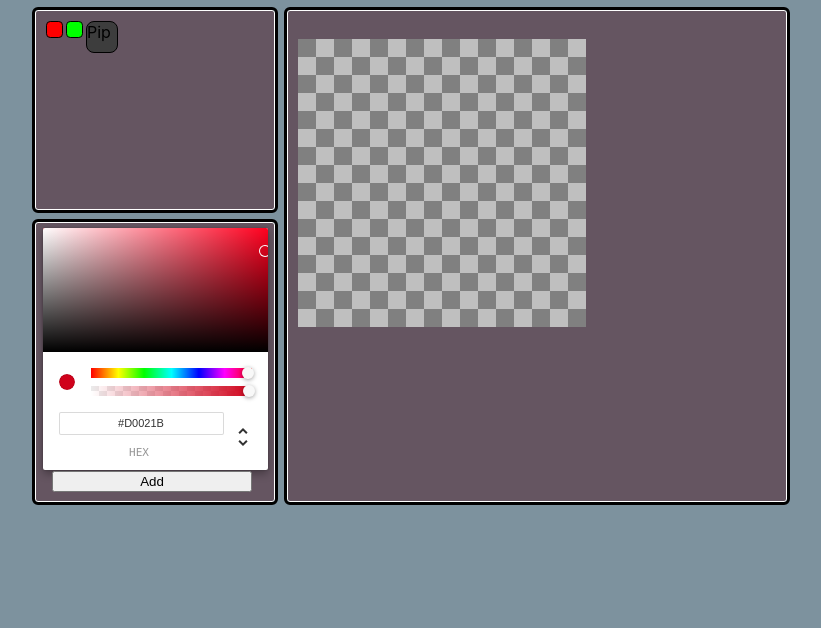
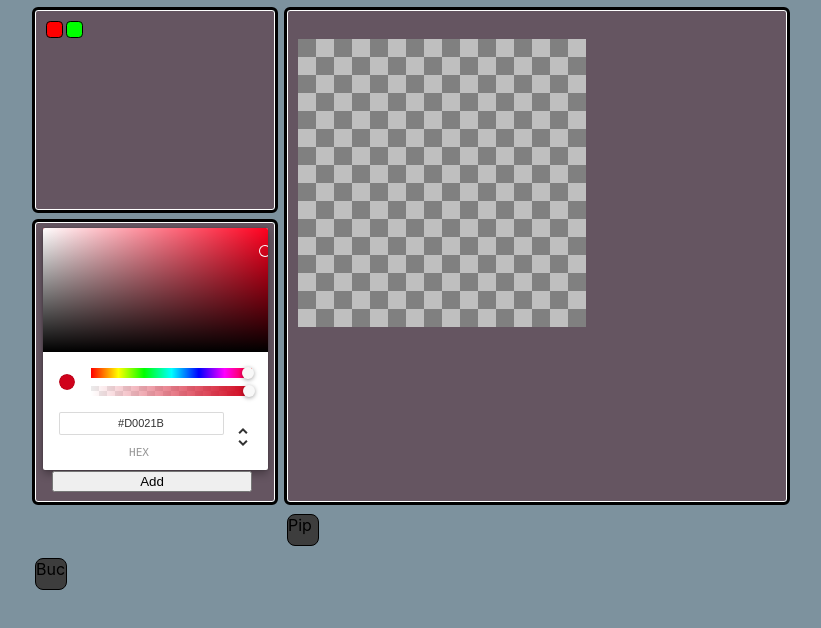
Before and after one commit to KonstantinKolo/PixiArtSimple, a React (Create React App) app: page / in a window 1280 px wide. Shown: the top 628 px of the page, without its empty margins (285-1106 px from the left). Built offline with nearby package versions, Linux system fonts and the light colour scheme.

Commit message:
Added bucket tool

```diff
--- a/src/App.css
+++ b/src/App.css
@@ -61,12 +61,19 @@ body{
   border-radius: 25%;
   border: 1px solid black;
 }
+.bucket{
+  height: 30px;
+  width: 30px;
+  border: 1px solid black;
+  border-radius: 25%;
+  user-select: none;
+}
 .pipette{
   height: 30px;
   width: 30px;
-  background-color: gray;
   border: 1px solid black;
   border-radius: 25%;
+  user-select: none;
 }
 .color-picker-holder{
   border: 1.5px solid white;
--- a/src/App.jsx
+++ b/src/App.jsx
@@ -2,6 +2,7 @@ import './App.css';
 import { Canvas } from './DrawingMenu/Canvas.jsx';
 import { ColorHolder } from './DrawingMenu/ColorHolder.jsx';
 import { ColorPicker } from './DrawingMenu/ColorPicker.jsx';
+import { Bucket } from './DrawingMenu/DrawingItems/Bucket.jsx';
 import { Pipette } from './DrawingMenu/DrawingItems/Pipette.jsx';
 import { useState } from 'react';
 
@@ -24,11 +25,12 @@ function App() {
 
         <div className='color-holder'>
           <ColorHolder />
-          <Pipette />
         </div>
         <div className='color-picker-holder'>
           <ColorPicker />
         </div>
+        <Pipette />
+        <Bucket />
       </div>
     </>
   );
--- a/src/DrawingMenu/Canvas.jsx
+++ b/src/DrawingMenu/Canvas.jsx
@@ -1,21 +1,63 @@
 import { colorExp, setColorExp } from "../App";
-import { setBtnColorExp, usingPip, usingPipSet } from "./DrawingItems/Pipette";
+import { usingBuc } from "./DrawingItems/Bucket";
+import { setBtnColorPipExp, usingPip, usingPipSet } from "./DrawingItems/Pipette";
 
 const Canvas = () => {
-  let counter = 0;
+  let counterX = 0;
+  let counterY = 0;
   let isMouseDown = false;
   let isTouchDown = false;
+
+  const bucSelector = (originalId) => {
+    const checkColor = document.getElementById(originalId).style.backgroundColor;
+
+    const recursionInSelector = (id) => {
+      const idArray = id.split(',');
+      const tU = document.getElementById(`${idArray[0]},${idArray[1]-1}`);
+      const tL = document.getElementById(`${idArray[0]-1},${idArray[1]}`);
+      const tD = document.getElementById(`${idArray[0]},${1+parseInt(idArray[1])}`);
+      const tR = document.getElementById(`${1+parseInt(idArray[0])},${idArray[1]}`);
+      // const tUL = document.getElementById(`${parseInt(idArray[0])-1},${parseInt(idArray[1])-1}`);
+      // const tUR = document.getElementById(`${parseInt(idArray[0])+1},${parseInt(idArray[1])-1}`);
+      // const tDL = document.getElementById(`${parseInt(idArray[0])-1},${parseInt(idArray[1])+1}`);
+      // const tDR = document.getElementById(`${parseInt(idArray[0])+1},${parseInt(idArray[1])+1}`);
+      let targetArr = [tU, tL, tD, tR];
+      const helpArr = [];
+      targetArr.forEach(function (element) {
+        if(element){
+          helpArr.push(element);
+        }
+      })
+      targetArr = helpArr;
+      targetArr.forEach(function(element) {
+        if(element.style.backgroundColor === checkColor){
+          if(element.nodeName === 'DIV'){
+            console.log(element);
+            element.style.backgroundColor = colorExp;
+            recursionInSelector(element.id);
+          }
+        }
+      })
+    }
+
+    recursionInSelector(originalId);
+  }
 
   const handleClick = event => {
     if(usingPip === true){
       setColorExp(event.target.style.backgroundColor);
-      setBtnColorExp('#3d3d3d');
+      setBtnColorPipExp('#3d3d3d');
       usingPipSet(false);
       var root = document.querySelector(':root');
       root.style.setProperty('--selectedColor', `${event.target.style.backgroundColor}`);
     }
-    else
+    else if(usingBuc === true){
+      bucSelector(event.target.id);
+    }
+    else{
+      console.log(event.target.style.backgroundColor);
       event.target.style.backgroundColor = colorExp;
+    }
   }
 
   //for mobile
@@ -60,30 +102,30 @@ const Canvas = () => {
     <>
       {[...Array(8)].map((x, i) =>
         <>
-          <p>&nbsp;</p>
+          <p id={`${counterX=0},${counterY++}`}>&nbsp;</p>
           {[...Array(8)].map((x, i) =>
             <>
               <div className='square1 square'
-              id={++counter}
+              id={`${++counterX},${counterY}`}
               onClick={handleClick.bind(this)}
               ></div>
 
               <div className='square2 square'
-              id={++counter}
+              id={`${++counterX},${counterY}`}
               onClick={handleClick.bind(this)}
                ></div>
             </>
           )}
-          <p>&nbsp;</p>
+          <p id={`${counterX=0},${counterY++}`}>&nbsp;</p>
           {[...Array(8)].map((x, i) =>
             <>
               <div className='square2 square'
-              id={++counter}
+              id={`${++counterX},${counterY}`}
               onClick={handleClick.bind(this)}
                ></div>
 
               <div className='square1 square'
-              id={++counter}
+              id={`${++counterX},${counterY}`}
               onClick={handleClick.bind(this)}
                ></div>
             </>
@@ -94,4 +136,4 @@ const Canvas = () => {
   )
 }
 
-export { Canvas };
+export { Canvas }
--- a/src/DrawingMenu/ColorHolder.jsx
+++ b/src/DrawingMenu/ColorHolder.jsx
@@ -1,5 +1,5 @@
 import { useState } from 'react';
-import { btnColorExp, setBtnColorExp, usingPip } from './DrawingItems/Pipette';
+import { setBtnColorPipExp } from './DrawingItems/Pipette';
 import { colorExp, setColorExp } from '../App';
 
 export const addColor = (colorCode, outsideColorArr, outsideSetColorArr) => {
@@ -28,7 +28,7 @@ const ColorHolder = () => {
 
   const pickColor = (colorClass) => {
     setColorExp(colorClass);
-    setBtnColorExp('3d3d3d');
+    setBtnColorPipExp('3d3d3d');
     var root = document.querySelector(':root');
     root.style.setProperty('--selectedColor', `${colorClass}`);
   }
--- /dev/null
+++ b/src/DrawingMenu/DrawingItems/Bucket.jsx
@@ -0,0 +1,35 @@
+import { colorExp } from "../../App";
+import { useState } from "react";
+
+export let usingBuc;
+export let usingBucSet;
+
+const Bucket = () => {
+  const [stateBuc, setStateBuc] = useState(false);
+  usingBuc = stateBuc;
+  usingBucSet = setStateBuc;
+
+  const [btnColor, setBtnColor] = useState('#3d3d3d');
+
+  const handleClick = (e) => {
+    if(btnColor === '#3d3d3d'){
+      setBtnColor('#2e2e2e');
+      setStateBuc(true);
+    }
+    else{
+      setBtnColor('#3d3d3d');
+      setStateBuc(false);
+    }
+  }
+
+  return(
+    <>
+      <div
+      className="bucket"
+      onClick={handleClick}
+      style={{backgroundColor:btnColor}}
+      >Buc</div>
+    </>
+  );
+};
+export { Bucket };
--- a/src/DrawingMenu/DrawingItems/Pipette.jsx
+++ b/src/DrawingMenu/DrawingItems/Pipette.jsx
@@ -2,8 +2,8 @@ import { useState } from "react";
 
 export let usingPip;
 export let usingPipSet;
-export let btnColorExp;
-export let setBtnColorExp;
+export let btnColorPipExp;
+export let setBtnColorPipExp;
 
 const Pipette = () => {
   const [statePip, setStatePip] = useState(false)
@@ -11,12 +11,18 @@ const Pipette = () => {
   usingPipSet = setStatePip;
 
   const [btnColor, setBtnColor] = useState('#3d3d3d')
-  btnColorExp = btnColor;
-  setBtnColorExp = setBtnColor;
+  btnColorPipExp = btnColor;
+  setBtnColorPipExp = setBtnColor;
 
   const handleClick = (e) => {
-    setBtnColorExp('#2e2e2e');
-    setStatePip(true);
+    if(btnColor === '#3d3d3d'){
+      setBtnColor('#2e2e2e');
+      setStatePip(true);
+    }
+    else{
+      setBtnColor('#3d3d3d');
+      setStatePip(false);
+    }
   }
 
   return(
```
